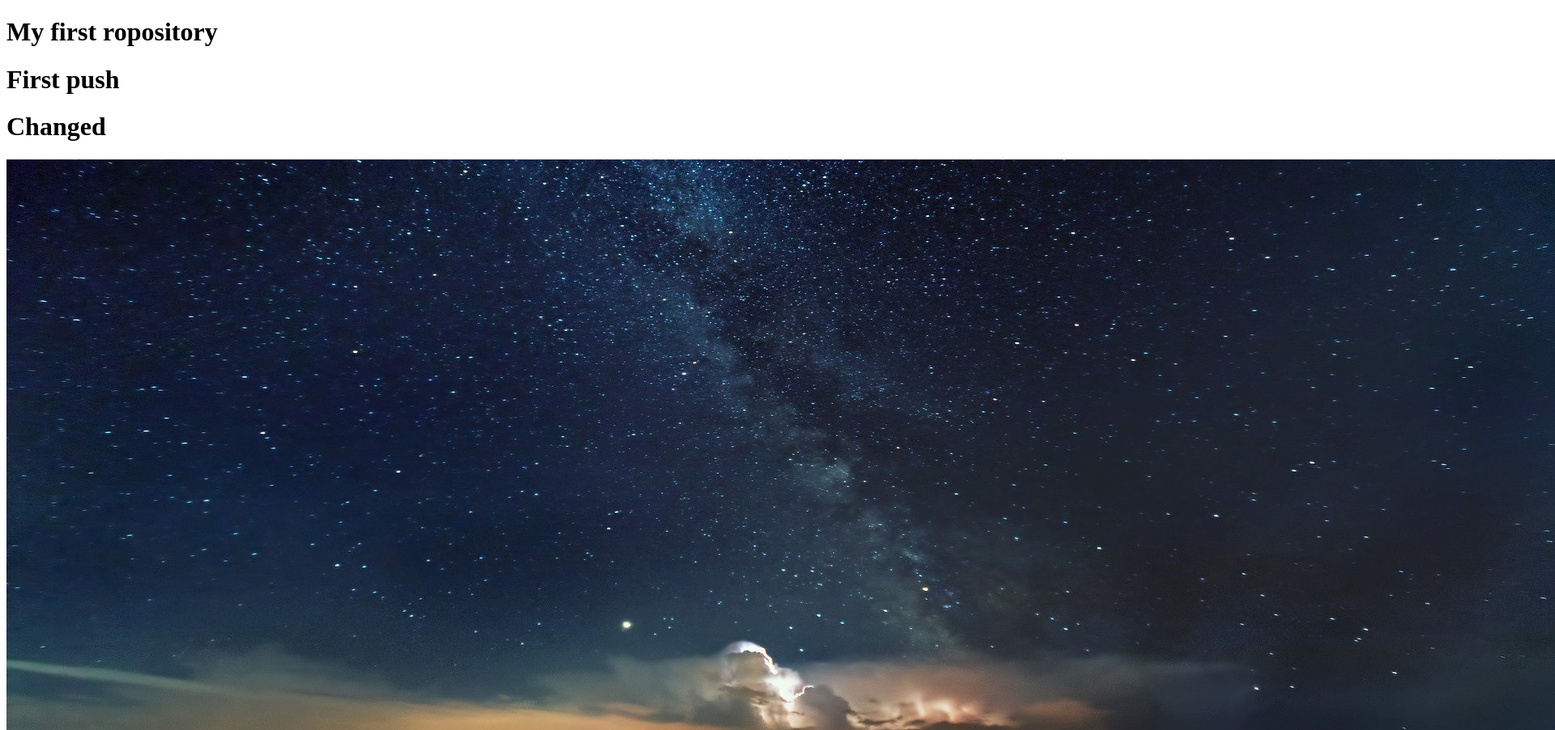
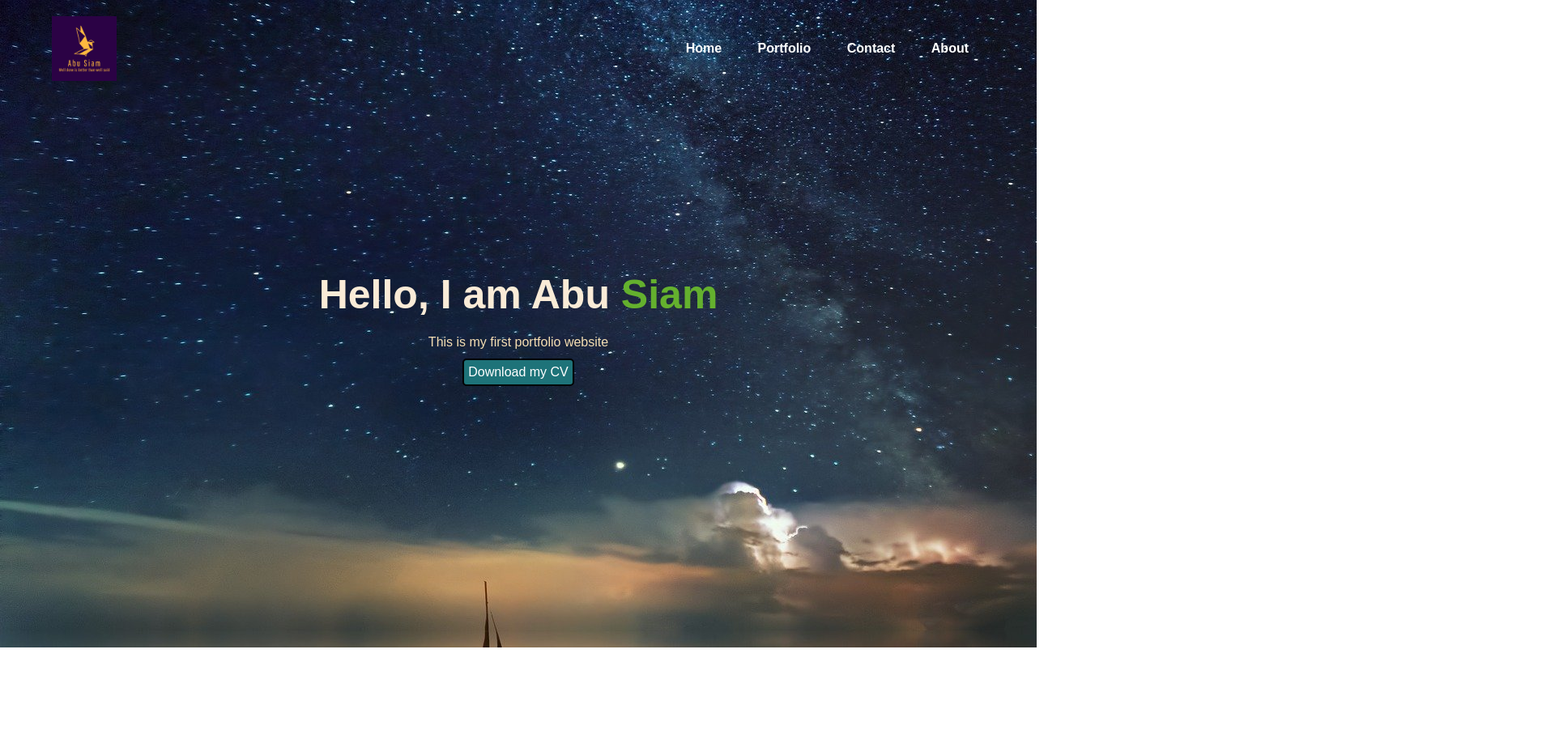
Before and after one commit to siamcse/my-first-repo, a plain HTML site: page index.html in a window 1280 px wide. Shown: the top 902 px of the page at 81% size, 1920 px wide, since content can reach past the window. After the commit the page ends 800 px from the top, so only its background shows below. Drawn offline with Linux system fonts and the light colour scheme.

Commit message:
my first repo complete

```diff
--- a/index.html
+++ b/index.html
@@ -5,11 +5,25 @@
     <meta http-equiv="X-UA-Compatible" content="IE=edge">
     <meta name="viewport" content="width=device-width, initial-scale=1.0">
     <title>My first Repo</title>
+    <link rel="stylesheet" href="style.css">
 </head>
 <body>
-    <h1>My first ropository</h1>
-    <h1>First push</h1>
-    <h1>Changed</h1>
-    <img src="ocean.jpg" alt="">
+    <div class="head">
+        <nav>
+            <img src="logo.png" alt="" class="logo">
+            <ul>
+                <li><a href="#">Home</a></li>
+                <li><a href="#">Portfolio</a></li>
+                <li><a href="#">Contact</a></li>
+                <li><a href="#">About</a></li>
+            </ul>
+        </nav>
+    </div>
+    <div class="detail">
+        <h1>Hello, I am Abu <span>Siam</span></h1>
+        <p>This is my first portfolio website</p>
+        <p><a href="#">Download my CV</a></p>
+    </div>
+
 </body>
 </html>
--- /dev/null
+++ b/style.css
@@ -0,0 +1,69 @@
+*{
+    margin: 0px;
+    padding: 0px;
+    font-family: sans-serif;
+}
+body{
+    background-image: url("ocean.jpg");
+    background-attachment: fixed;
+    background-repeat: no-repeat;
+}
+.head{
+    position: relative;
+    width: 100%;
+    height:40vh;
+}
+nav{
+    display: flex;
+    margin: auto;
+    padding: 20px 0;
+    width: 90%;
+    align-items: center;
+    justify-content: space-between;
+}
+.logo{
+    width: 80px;
+    cursor: pointer;
+}
+nav ul li{
+    display: inline-block;
+    list-style: none;
+    margin: 10px 20px;
+}
+nav ul li a{
+    color: white;
+    text-decoration: none;
+    font-weight: bold;
+
+}
+nav ul li a:hover{
+    color: royalblue;
+}
+
+.detail{
+    text-align: center;
+    color: antiquewhite;
+    margin: 10px;
+    padding: 5px;
+}
+.detail h1{
+    font-size: 50px;
+    margin-bottom: 20px;
+}
+.detail p{
+    color: wheat;
+    line-height: 20px;
+}
+span{
+    color: rgb(100, 176, 46);
+}
+.detail a{
+    background: #1e7379;
+    text-decoration: none;
+    color: white;
+    margin: 10px;
+    display: inline-block;
+    border: 2px solid black;
+    border-radius: 5px;
+    padding: 5px;
+}
```
Also changed, not shown: logo.png (added), 1 other file.
